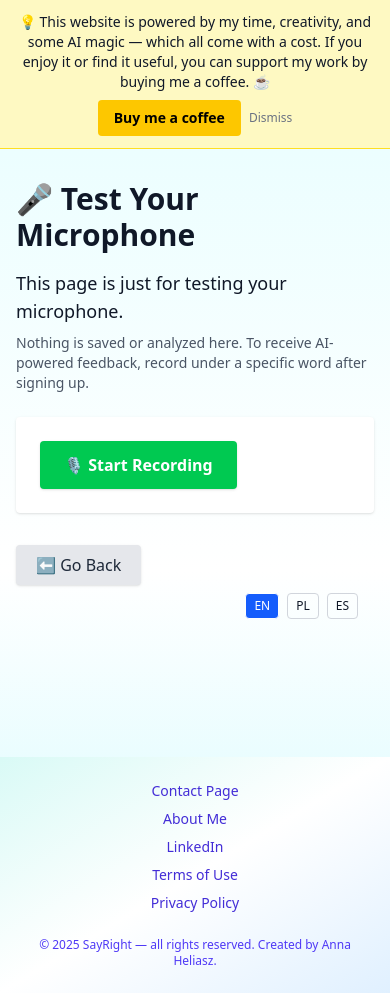
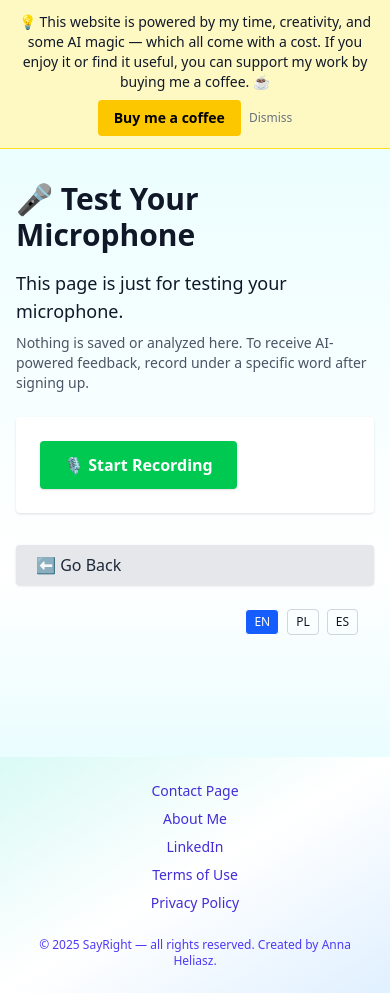
Before and after one commit to Ania58/Pronunciation-App-Frontend, a React (Vite) app: page /record in a window 390 px wide. Built offline with nearby package versions, Linux system fonts and the light colour scheme; no server answers.

Commit message:
Add fade-in and hover animations to RecordPage; preserve gradient background and footer layout

```diff
--- a/src/pages/RecordPage.tsx
+++ b/src/pages/RecordPage.tsx
@@ -9,17 +9,21 @@ export default function RecordPage() {
 
   return (
     <div className="min-h-screen bg-gradient-to-b from-cyan-50 via-white to-cyan-100 flex flex-col">
-      <main className="flex-grow max-w-3xl mx-auto px-4 py-8">
-        <h1 className="text-3xl font-bold mb-4"> {t('micTest')}</h1>
-        <p className="text-lg mb-2">{t('micCheckInfo')}</p>
-        <p className="text-sm text-gray-600 mb-6">{t('micCheckNote')}</p>
+      <main className="flex-grow max-w-3xl mx-auto px-4 py-8 animate-fade-in-up transition-all duration-700">
+        <h1 className="text-3xl font-bold mb-4 transition-transform hover:scale-105 hover:text-blue-800 duration-300">
+          {t('micTest')}
+        </h1>
+        <p className="text-lg mb-2 transition-opacity hover:opacity-90">{t('micCheckInfo')}</p>
+        <p className="text-sm text-gray-600 mb-6 transition-opacity hover:opacity-80">{t('micCheckNote')}</p>
 
-        <RecorderWidget />
+        <div className="transition-transform hover:scale-105 duration-300">
+          <RecorderWidget />
+        </div>
 
-        <div className="mt-8">
+        <div className="mt-8 flex flex-col sm:flex-row sm:items-center sm:justify-between gap-4">
           <Link
             to="/"
-            className="inline-block bg-gray-200 hover:bg-gray-300 text-gray-800 px-5 py-2 rounded shadow cursor-pointer"
+            className="inline-block bg-gray-200 hover:bg-gray-300 text-gray-800 px-5 py-2 rounded shadow cursor-pointer transform transition-transform duration-300 hover:scale-105"
           >
             ⬅ {t('goBack')}
           </Link>
```
